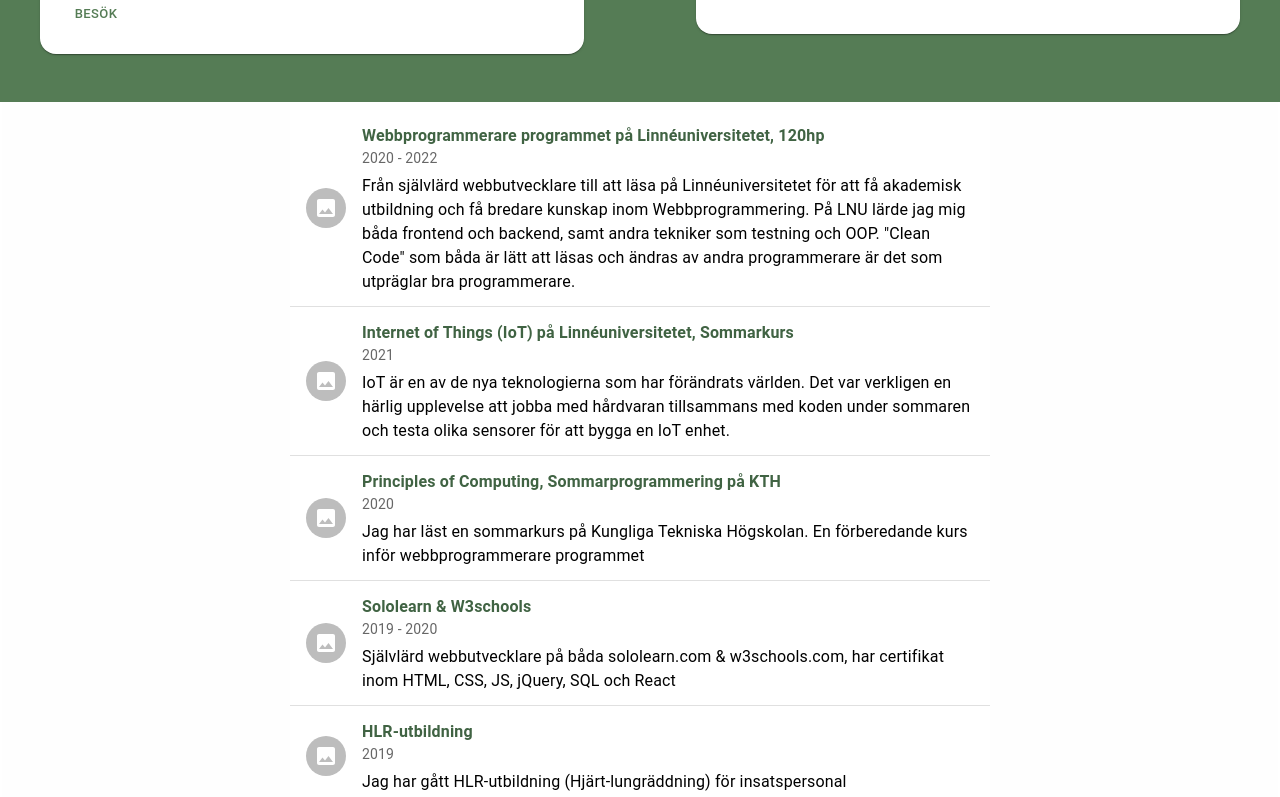
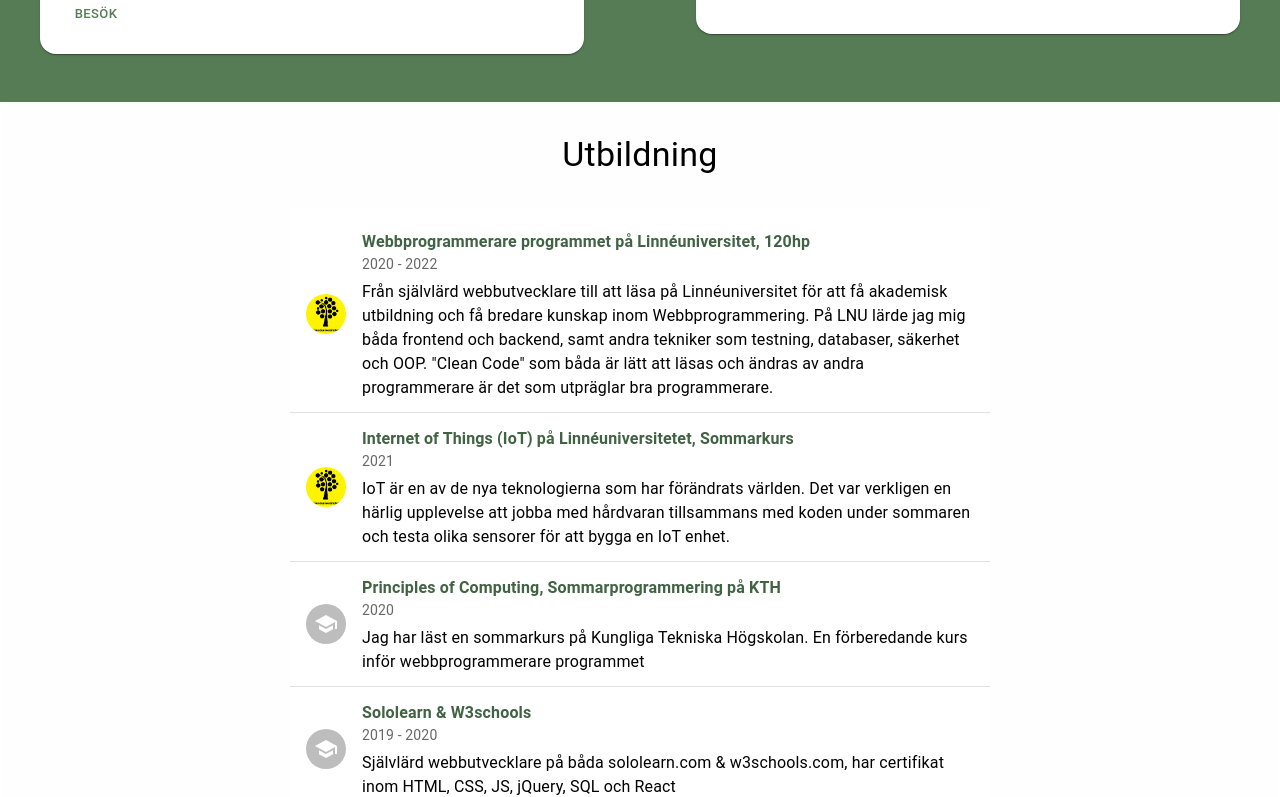
Before and after one commit to Tamimjabr/my-cv-react, a React (Create React App) app: page / in a window 1280 px wide. Shown: the part 2687-3484 px from the top of the page. Built offline with nearby package versions, Linux system fonts and the light colour scheme; a web font is replaced by a local one.

Commit message:
add icons for educations

```diff
--- a/src/components/Education.tsx
+++ b/src/components/Education.tsx
@@ -6,18 +6,22 @@
 import Avatar from '@mui/material/Avatar';
 import ImageIcon from '@mui/icons-material/Image';
 import { Education as EducationType, educations } from '../data/education';
-import { Divider } from '@mui/material';
-
+import { Divider, Typography } from '@mui/material';
+import SchoolIcon from '@mui/icons-material/School';
 
 const Education = () => {
   return (
+    <>
+      <Typography variant="h4" sx={{ m: '2rem 0 2rem 0', wordBreak: 'break-word' }}>
+        Utbildning
+      </Typography>
       < List sx={{ width: '100%', maxWidth: 700, bgcolor: 'background.paper' }}>
         {educations.map((education: EducationType, index: number) => (
           <>
             < ListItem >
               <ListItemAvatar>
-              <Avatar>
-                <ImageIcon />
+                <Avatar src={education.icon} sx={{ width: 40, height: 40 }}>
+                  <SchoolIcon />
                 </Avatar>
               </ListItemAvatar>
               <div>
@@ -33,6 +37,7 @@
         )
         )}
       </List >
+    </>
   );
 };
 
--- a/src/data/education.tsx
+++ b/src/data/education.tsx
@@ -1,17 +1,25 @@
+import LNU from '../img/lnu-logo.png';
+import POSTNORD from '../img/postnord-logo.png';
+import GISLAVEDSKOMMUN from '../img/gislavedskommun-logo.png';
+import GISLAVEDSGYMNASIUM from '../img/gislavedsgymnasium-logo.png';
+
 export type Education = {
   title: string,
   description: string,
   period: string,
+  icon?: string,
 }
 
 export const educations: Education[] = [{
-  title: 'Webbprogrammerare programmet på Linnéuniversitetet, 120hp',
-  description: 'Från självlärd webbutvecklare till att läsa på Linnéuniversitetet för att få akademisk utbildning och få bredare kunskap inom Webbprogrammering. På LNU lärde jag mig båda frontend och backend, samt andra tekniker som testning och OOP.  "Clean Code" som båda är lätt att läsas och ändras av andra programmerare är det som utpräglar bra programmerare.',
-  period: '2020 - 2022'
+  title: 'Webbprogrammerare programmet på Linnéuniversitet, 120hp',
+  description: 'Från självlärd webbutvecklare till att läsa på Linnéuniversitet för att få akademisk utbildning och få bredare kunskap inom Webbprogrammering. På LNU lärde jag mig båda frontend och backend, samt andra tekniker som testning, databaser, säkerhet och OOP.  "Clean Code" som båda är lätt att läsas och ändras av andra programmerare är det som utpräglar bra programmerare.',
+  period: '2020 - 2022',
+  icon: LNU
 }, {
   title: 'Internet of Things (IoT) på Linnéuniversitetet, Sommarkurs',
   description: 'IoT är en av de nya teknologierna som har förändrats världen. Det var verkligen en härlig upplevelse att jobba med hårdvaran tillsammans med koden under sommaren och testa olika sensorer för att bygga en IoT enhet.',
-  period: '2021'
+  period: '2021',
+  icon: LNU
 
 }, {
   title: 'Principles of Computing, Sommarprogrammering på KTH',
@@ -24,7 +32,8 @@
 }, {
   title: 'HLR-utbildning',
   description: 'Jag har gått HLR-utbildning (Hjärt-lungräddning) för insatspersonal',
-  period: '2019'
+  period: '2019',
+  icon: POSTNORD
 },
 {
   title: 'Programmering 1 via Hermods',
@@ -34,12 +43,14 @@
 {
   title: 'Företagscenter utbildning, Postnord',
   description: 'Jag fick en certifikat som bevisar att jag har behörighet att hantera kundärenden och övriga göromål på Postnords Företagscenter',
-  period: '2018'
+  period: '2018',
+  icon: POSTNORD
 },
 {
   title: 'Komvux i Gislaveds Gymnasium',
   description: 'Jag läste svenska som andra språk SAS 1+2+3 (A betyg på alla de tre) engelska 6 (C betyg), engelska 5 ( B betyg) samt fysik 2 (B betyg) och samhällskunskap 1b (fick B betyg).',
-  period: ''
+  period: '',
+  icon: GISLAVEDSGYMNASIUM
 }, {
   title: 'Gymnasieutbildning',
   description: '3 år Gymnasieutbildning i Syrien i Al-Saadeskolan i Damascus, vilket motsvarar 3-årig gymnasieutbildning här i Sverige enligt bedömningen från UHR.',
```
Also changed, not shown: src/img/gislavedsgymnasium-logo.png (added). Lines whose indentation alone changed are shown as unchanged.
